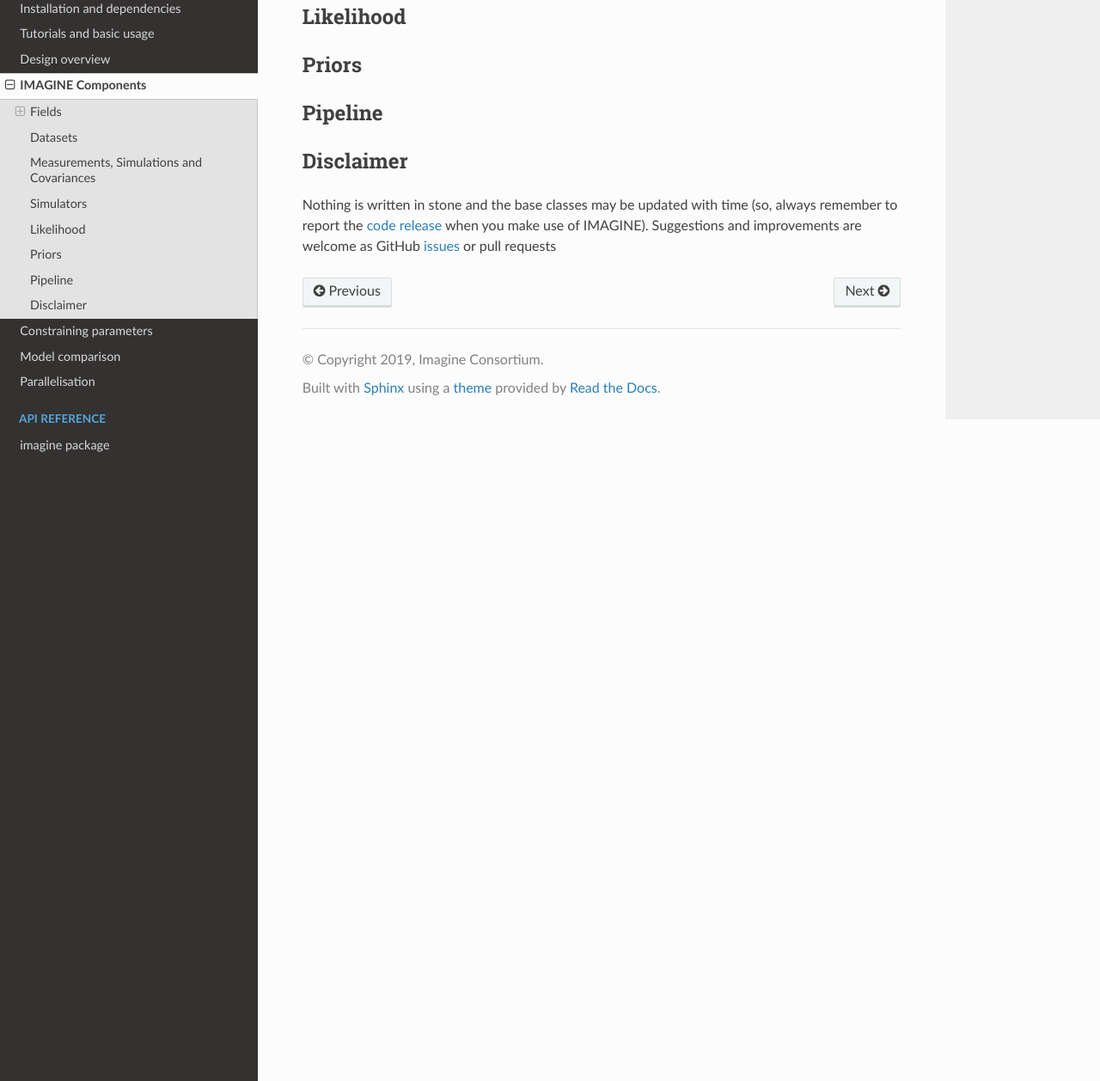
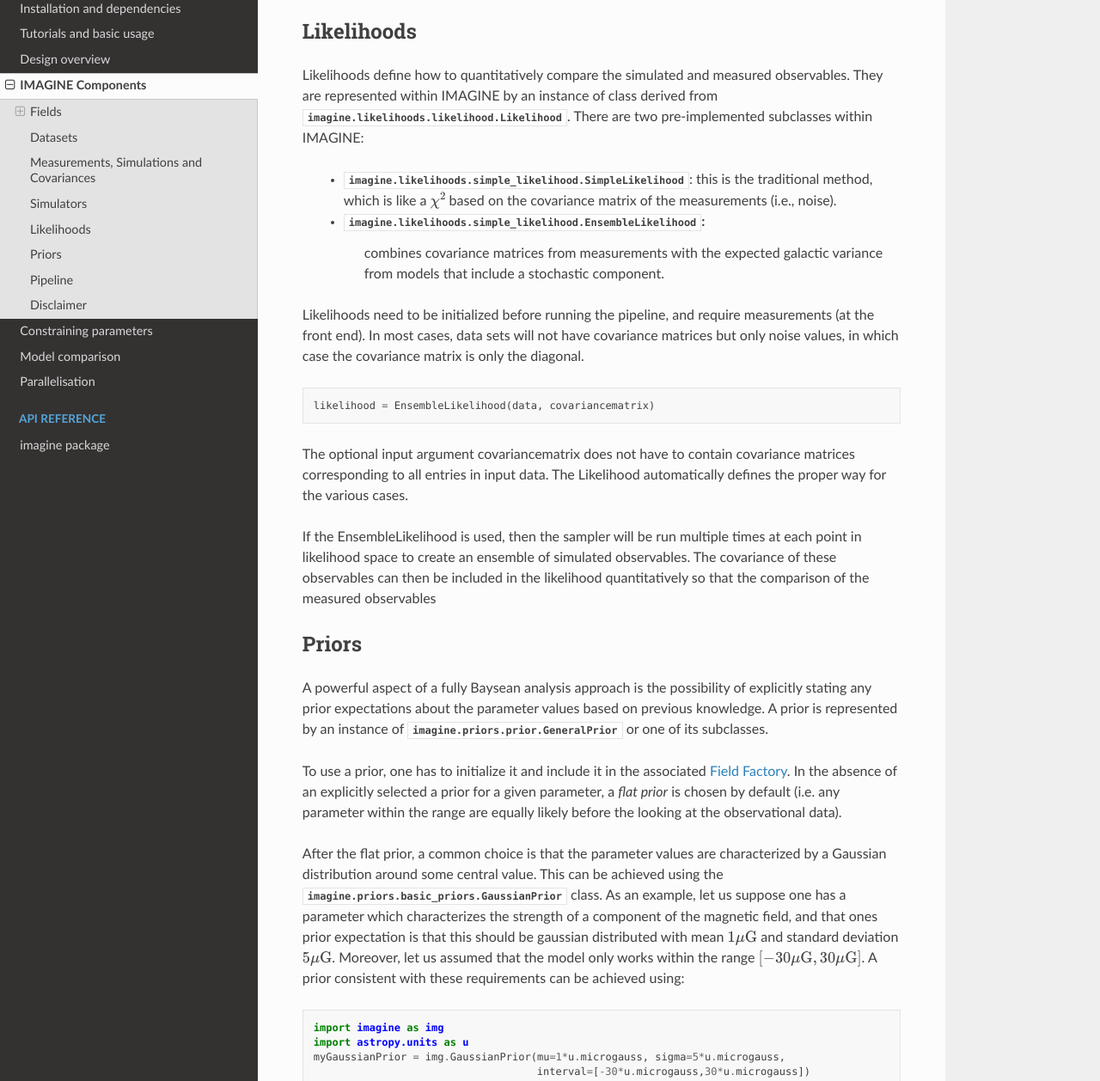
Before and after one commit to IMAGINE-Consortium/imagine, a Sphinx documentation site: the page built from doc/source/components.rst, in a window 1280 px wide and 1400 px high, scrolled down 5831 px, cut to the strip 142-1400 px from the top of the window. Shown: the whole strip at 86% size. Built offline with Sphinx 7.4.7 and the Read the Docs theme 2.0.0, drawn with Linux system fonts in a browser that asks for light colours.

Commit message:
Additions to the docs.

```diff
--- a/doc/source/components.rst
+++ b/doc/source/components.rst
@@ -90,6 +90,7 @@ For constructing a grid with uniformly-distributed coordinates one can use the
 For example, one can create a grid where the cylindrical coordinates are equally
 spaced using::
 
+    import imagine as img
     cylindrical_grid = img.UniformGrid(box=[[0.25*u.kpc, 15*u.kpc],
                                             [-180*u.deg, np.pi*u.rad],
                                             [-15*u.kpc, 15*u.kpc]],
@@ -335,9 +336,31 @@ Simulators
 
 .. _Likelihood:
 
-----------
-Likelihood
-----------
+-----------
+Likelihoods
+-----------
+
+Likelihoods define how to quantitatively compare the simulated and measured
+observables.  They are represented within IMAGINE by an instance of class
+derived from :py:class:`imagine.likelihoods.likelihood.Likelihood`.
+There are two pre-implemented subclasses within IMAGINE:
+
+ * :py:class:`imagine.likelihoods.simple_likelihood.SimpleLikelihood`:
+   this is the traditional method, which is like a :math:`\chi^2` based on the
+   covariance matrix of the measurements (i.e., noise).
+ * :py:class:`imagine.likelihoods.simple_likelihood.EnsembleLikelihood`:
+    combines covariance matrices from measurements with the expected galactic
+    variance from models that include a stochastic component.
+
+Likelihoods need to be initialized before running the pipeline, and require measurements (at the front end).  In most cases, data sets will not have covariance matrices but only noise values, in which case the covariance matrix is only the diagonal.
+
+::
+
+  likelihood = EnsembleLikelihood(data, covariancematrix)
+
+The optional input argument covariancematrix does not have to contain covariance matrices corresponding to all entries in input data.  The Likelihood automatically defines the proper way for the various cases.
+
+If the EnsembleLikelihood is used, then the sampler will be run multiple times at each point in likelihood space to create an ensemble of simulated observables.  The covariance of these observables can then be included in the likelihood quantitatively so that the comparison of the measured observables
 
 
 
@@ -347,6 +370,32 @@ Likelihood
 ------
 Priors
 ------
+
+A powerful aspect of a fully Baysean analysis approach is the possibility of
+explicitly stating any prior expectations about the parameter values based on
+previous knowledge. A prior is represented by an instance of
+:py:class:`imagine.priors.prior.GeneralPrior` or one of its subclasses.
+
+To use a prior, one has to initialize it and include it in the associated
+:ref:`Field Factory`. In the absence of an explicitly selected a prior for a
+given parameter, a *flat prior* is chosen by default (i.e. any parameter within
+the range are equally likely before the looking at the observational data).
+
+After the flat prior, a common choice is that the parameter values are
+characterized by a Gaussian distribution around some central value.
+This can be achieved using the
+:py:class:`imagine.priors.basic_priors.GaussianPrior` class. As an example,
+let us suppose one has a parameter which characterizes the strength of a
+component of the magnetic field, and that ones prior expectation is that this
+should be gaussian distributed with mean :math:`1\mu\rm G` and standard
+deviation :math:`5\mu\rm G`. Moreover, let us assumed that the model only works
+within the range :math:`[-30\mu \rm G, 30\mu G]`. A prior consistent with these
+requirements can be achieved using::
+
+  import imagine as img
+  import astropy.units as u
+  myGaussianPrior = img.GaussianPrior(mu=1*u.microgauss, sigma=5*u.microgauss,
+                                      interval=[-30*u.microgauss,30*u.microgauss])
 
 
 
```
Also changed, not shown: 4 other files.
